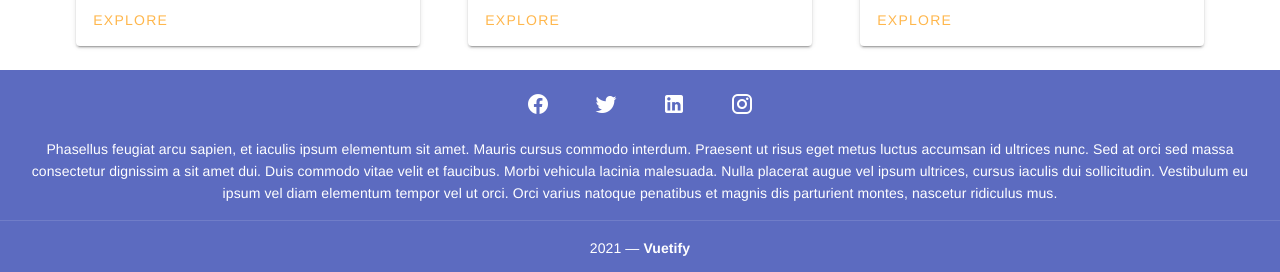
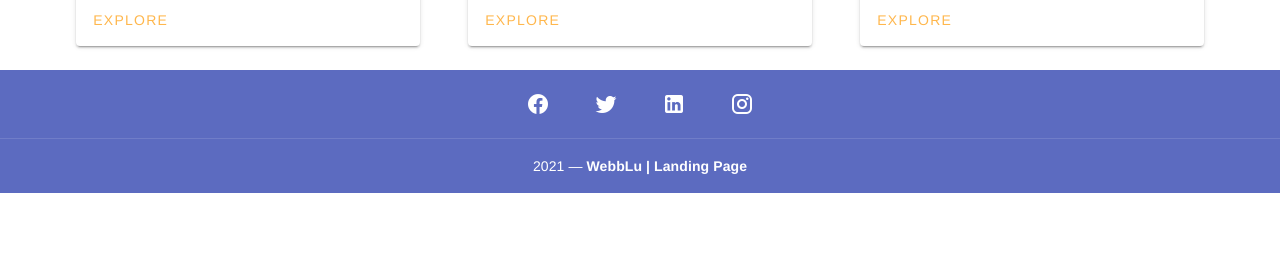
Before and after one commit to uWayLu/whatever, a Vue app: page / in a window 1280 px wide. Shown: the part 1786-2058 px from the top of the page. After the commit the page ends 1979 px from the top, so only its background shows below. Built offline with nearby package versions, Linux system fonts and the light colour scheme.

Commit message:
add favicon

```diff
--- a/index.html
+++ b/index.html
@@ -3,7 +3,8 @@
   <head>
     <meta charset="utf-8">
     <meta name="viewport" content="width=device-width,initial-scale=1.0">
-    <title>uwaylu_landing</title>
+    <link rel="icon" href="./../static/favicon.ico" type=“image/x-icon>
+    <title>WebbLu - Landing Page</title>
   </head>
   <body>
     <div id="app"></div>
--- a/src/components/Footer.vue
+++ b/src/components/Footer.vue
@@ -1,6 +1,6 @@
 <template>
   <v-footer dark padless>
-    <v-card flat tile class="indigo lighten-1 white--text text-center">
+    <v-card flat tile class="indigo lighten-1 white--text text-center flex">
       <v-card-text>
         <v-btn v-for="icon in icons" :key="icon" class="mx-4 white--text" icon>
           <v-icon size="24px">
@@ -9,21 +9,11 @@
         </v-btn>
       </v-card-text>
 
-      <v-card-text class="white--text pt-0">
-        Phasellus feugiat arcu sapien, et iaculis ipsum elementum sit amet.
-        Mauris cursus commodo interdum. Praesent ut risus eget metus luctus
-        accumsan id ultrices nunc. Sed at orci sed massa consectetur dignissim a
-        sit amet dui. Duis commodo vitae velit et faucibus. Morbi vehicula
-        lacinia malesuada. Nulla placerat augue vel ipsum ultrices, cursus
-        iaculis dui sollicitudin. Vestibulum eu ipsum vel diam elementum tempor
-        vel ut orci. Orci varius natoque penatibus et magnis dis parturient
-        montes, nascetur ridiculus mus.
-      </v-card-text>
 
       <v-divider></v-divider>
 
       <v-card-text class="white--text">
-        {{ new Date().getFullYear() }} — <strong>Vuetify</strong>
+        {{ new Date().getFullYear() }} — <strong>WebbLu | Landing Page</strong>
       </v-card-text>
     </v-card>
   </v-footer>
```
Also changed, not shown: 1 other file (tests, documents, lock files or other folders).
